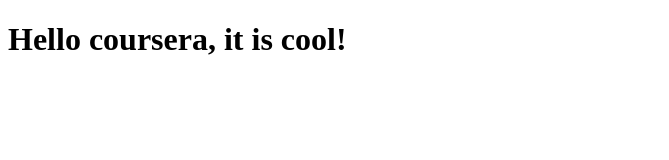
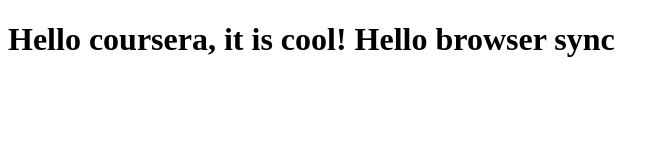
Before and after one commit to drightchao/coursera-test-repo, a plain HTML site: page site/index.html in a window 1280 px wide. Shown: the whole page, without its empty margins (0-669 px from the left). Drawn offline with Linux system fonts and the light colour scheme.

Commit message:
browser sync test

```diff
--- a/site/index.html
+++ b/site/index.html
@@ -4,6 +4,6 @@
 	<title>Hello Coursera</title>
 </head>
 <body>
-	<h1>Hello coursera, it is cool!</h1>
+	<h1>Hello coursera, it is cool! Hello browser sync</h1>
 </body>
 </html>
```
